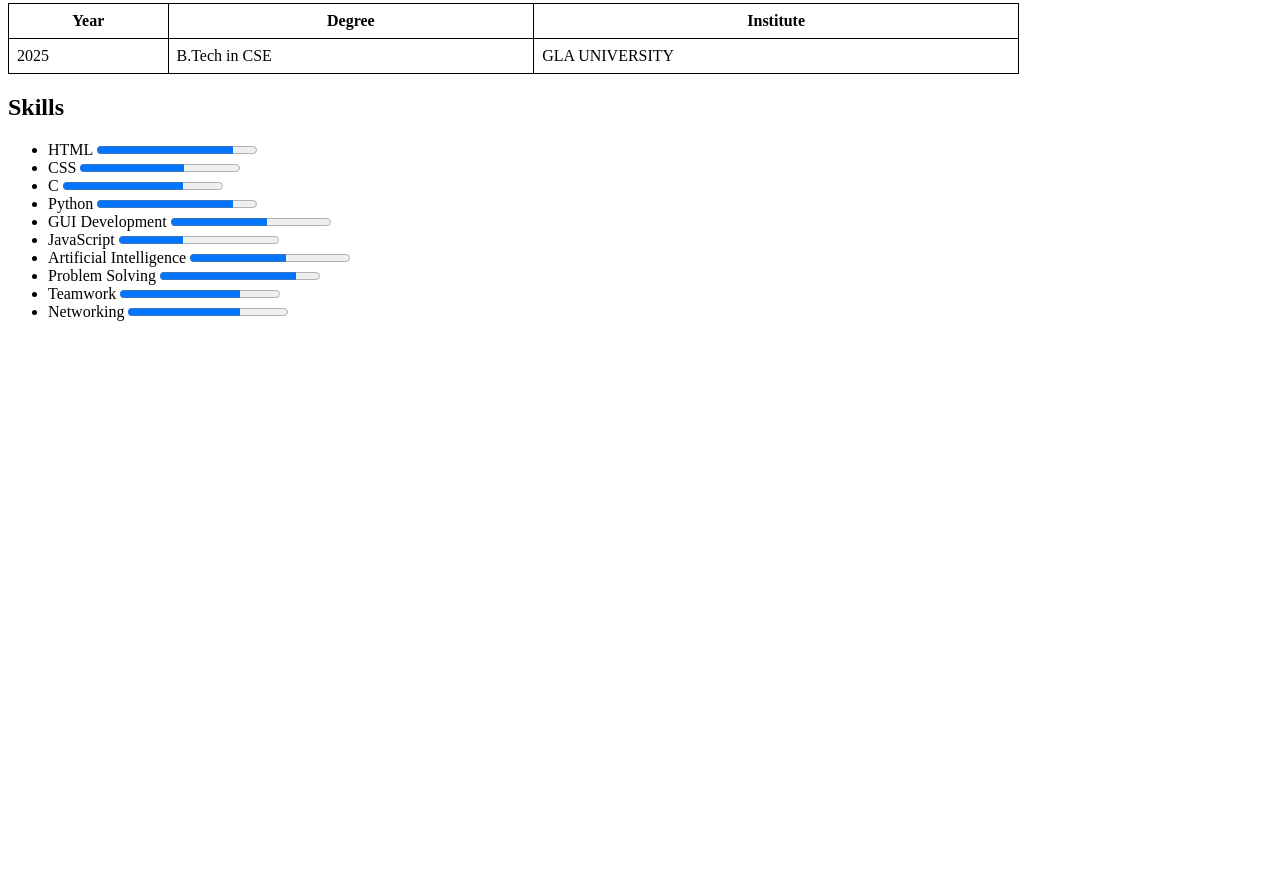
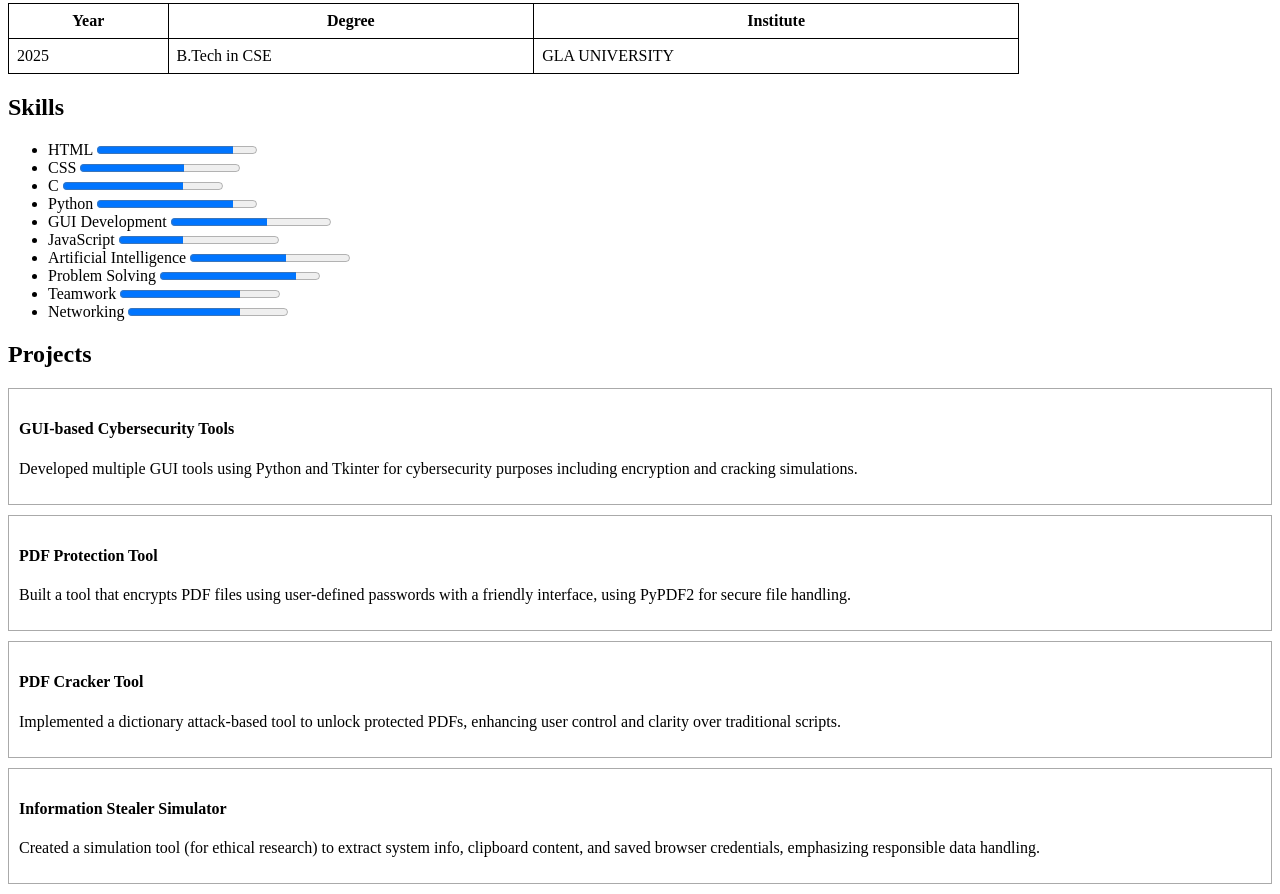
Before and after one commit to shradha-991/HTML1, a plain HTML site: page index.html in a window 1280 px wide. Shown: the part 570-1464 px from the top of the page. Before the commit the page ends 907 px from the top, so only its background shows below. Drawn offline with Linux system fonts and the light colour scheme.

Commit message:
TASK 8 (Projects)

```diff
--- a/index.html
+++ b/index.html
@@ -54,6 +54,26 @@
         <li>Teamwork <progress value="75" max="100"></progress></li>
         <li>Networking <progress value="70" max="100"></progress></li>
     </ul>
+    <h2>Projects</h2>
 
+    <div style="border:1px solid #aaa; padding:10px; margin-bottom:10px;">
+        <h4>GUI-based Cybersecurity Tools</h4>
+        <p>Developed multiple GUI tools using Python and Tkinter for cybersecurity purposes including encryption and cracking simulations.</p>
+    </div>
+
+    <div style="border:1px solid #aaa; padding:10px; margin-bottom:10px;">
+        <h4>PDF Protection Tool</h4>
+        <p>Built a tool that encrypts PDF files using user-defined passwords with a friendly interface, using PyPDF2 for secure file handling.</p>
+    </div>
+
+    <div style="border:1px solid #aaa; padding:10px; margin-bottom:10px;">
+        <h4>PDF Cracker Tool</h4>
+        <p>Implemented a dictionary attack-based tool to unlock protected PDFs, enhancing user control and clarity over traditional scripts.</p>
+    </div>
+
+    <div style="border:1px solid #aaa; padding:10px; margin-bottom:10px;">
+        <h4>Information Stealer Simulator</h4>
+        <p>Created a simulation tool (for ethical research) to extract system info, clipboard content, and saved browser credentials, emphasizing responsible data handling.</p>
+    </div>
 </body>
 </html>
```
